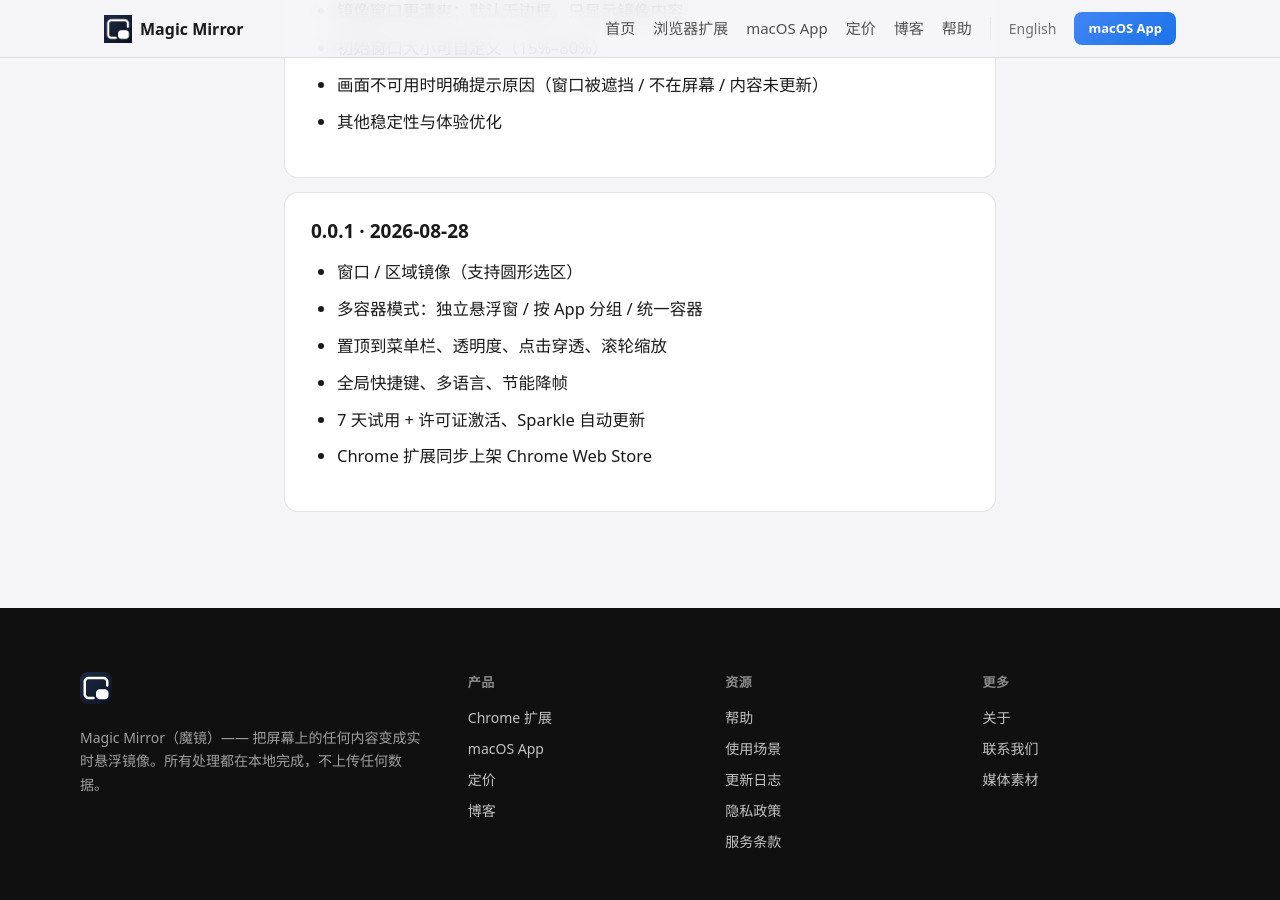
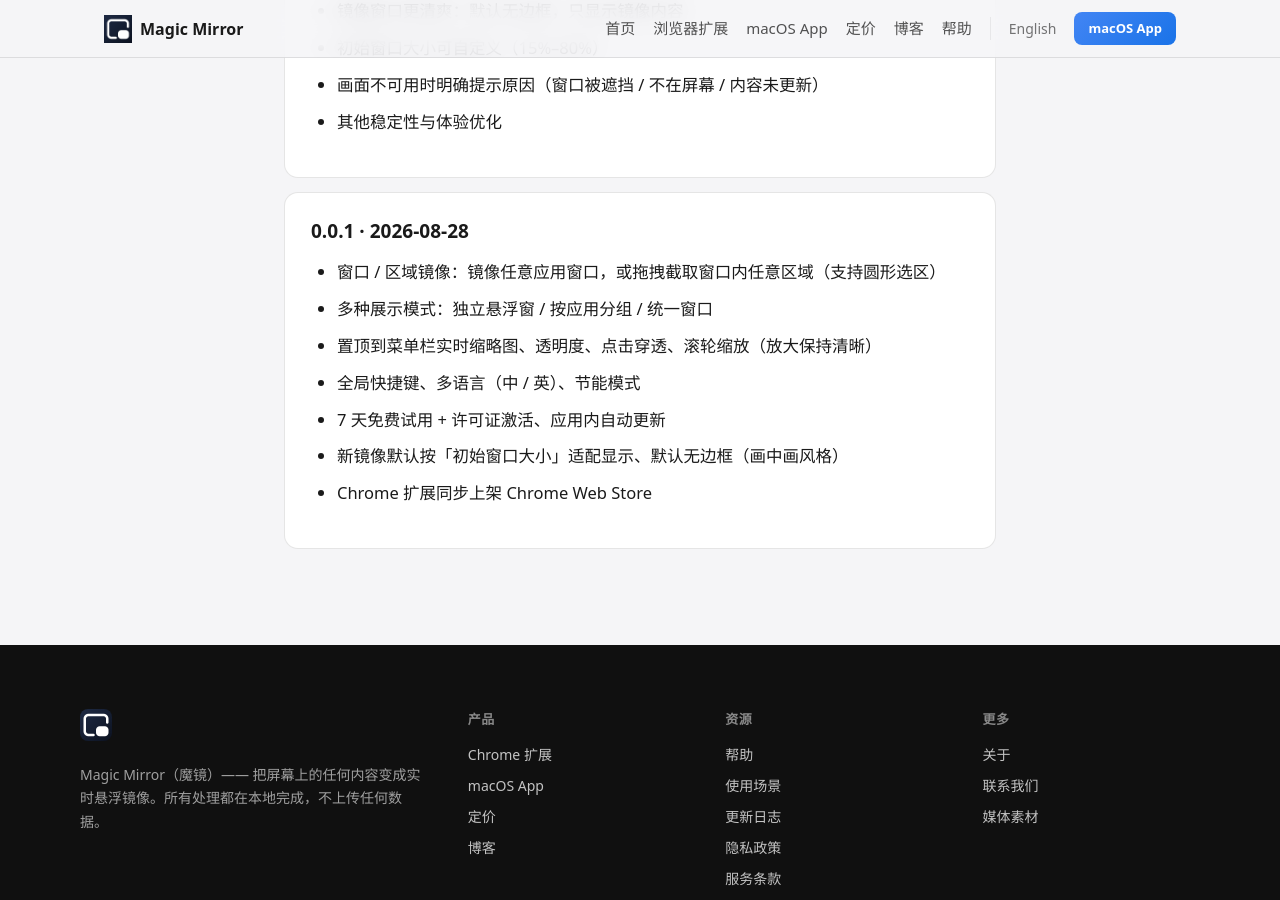
Before and after one commit to gamepunk/magic-mirror, a Jekyll site: the page built from zh/updates.html, in a window 1280 px wide and 900 px high, scrolled down 385 px. Built offline with Jekyll 4.4.1, drawn with Linux system fonts in a browser that asks for light colours.

Commit message:
docs: 清理开发细节术语（容器模式/动态捕获分辨率→用户向文案）

```diff
--- a/en/index.html
+++ b/en/index.html
@@ -45,7 +45,7 @@
     <div class="pcard">
       <div class="icon">🖥️</div>
       <h3>macOS App</h3>
-      <p>Mirror any window or screen region into floating on-top windows: container modes, scroll zoom, click-through, global hotkeys.</p>
+      <p>Mirror any window or screen region into floating on-top windows: display modes, scroll zoom, click-through, global hotkeys.</p>
       <a class="btn" href="{{ site.baseurl }}/en/mac/">Learn about the macOS app →</a>
     </div>
     <div class="pcard">
--- a/en/mac.html
+++ b/en/mac.html
@@ -26,10 +26,10 @@
   <h2 style="margin-top: 40px">Features</h2>
   <div class="doc-list">
     <div class="doc-item"><strong>Window / region mirroring</strong> — mirror any app window, or drag-select any region inside it (circular selection supported).</div>
-    <div class="doc-item"><strong>Multiple container modes</strong> — one window per mirror / grouped by app / unified container.</div>
+    <div class="doc-item"><strong>Multiple display modes</strong> — one window per mirror / grouped by app / unified window.</div>
     <div class="doc-item"><strong>Pin to the menu bar</strong> — live thumbnail in the menu bar, click to restore.</div>
     <div class="doc-item"><strong>Opacity &amp; click-through</strong> — adjust opacity and pass clicks through any mirror.</div>
-    <div class="doc-item"><strong>Scroll-to-zoom</strong> — zoom on hover, stays crisp when enlarged (dynamic capture resolution).</div>
+    <div class="doc-item"><strong>Scroll-to-zoom</strong> — zoom on hover, stays crisp when enlarged.</div>
     <div class="doc-item"><strong>Global hotkeys</strong> — show/hide, mirror frontmost window, capture a region, pin/close/opacity/click-through.</div>
     <div class="doc-item"><strong>Multilingual</strong> — Simplified Chinese / English.</div>
   </div>
--- a/zh/index.html
+++ b/zh/index.html
@@ -45,7 +45,7 @@
     <div class="pcard">
       <div class="icon">🖥️</div>
       <h3>macOS App</h3>
-      <p>镜像任意窗口或屏幕区域到置顶悬浮窗：容器模式、滚轮缩放、点击穿透、全局快捷键。</p>
+      <p>镜像任意窗口或屏幕区域到置顶悬浮窗：多种展示模式、滚轮缩放、点击穿透、全局快捷键。</p>
       <a class="btn" href="{{ site.baseurl }}/zh/mac/">了解 macOS App →</a>
     </div>
     <div class="pcard">
--- a/zh/mac.html
+++ b/zh/mac.html
@@ -26,10 +26,10 @@
   <h2 style="margin-top: 40px">功能</h2>
   <div class="doc-list">
     <div class="doc-item"><strong>窗口 / 区域镜像</strong> —— 镜像任意应用窗口，或拖拽截取窗口内任意区域（支持圆形选区）。</div>
-    <div class="doc-item"><strong>多容器模式</strong> —— 每个镜像独立悬浮窗 / 按 App 分组 / 统一容器。</div>
+    <div class="doc-item"><strong>多种展示模式</strong> —— 独立悬浮窗 / 按应用分组 / 统一窗口。</div>
     <div class="doc-item"><strong>置顶到菜单栏</strong> —— 以实时缩略图驻留菜单栏，点击恢复。</div>
     <div class="doc-item"><strong>透明度与点击穿透</strong> —— 任意镜像可调透明度、可穿透点击。</div>
-    <div class="doc-item"><strong>滚轮缩放</strong> —— 悬停缩放，放大保持清晰（动态捕获分辨率）。</div>
+    <div class="doc-item"><strong>滚轮缩放</strong> —— 悬停缩放，放大保持清晰。</div>
     <div class="doc-item"><strong>全局快捷键</strong> —— 显示/隐藏、镜像当前窗口、截取区域、置顶/关闭/透明度/穿透。</div>
     <div class="doc-item"><strong>多语言</strong> —— 简体中文 / English。</div>
   </div>
--- a/zh/updates.html
+++ b/zh/updates.html
@@ -25,11 +25,12 @@
     <div class="doc-item">
       <h3>0.0.1 · 2026-08-28</h3>
       <ul>
-        <li>窗口 / 区域镜像（支持圆形选区）</li>
-        <li>多容器模式：独立悬浮窗 / 按 App 分组 / 统一容器</li>
-        <li>置顶到菜单栏、透明度、点击穿透、滚轮缩放</li>
-        <li>全局快捷键、多语言、节能降帧</li>
-        <li>7 天试用 + 许可证激活、Sparkle 自动更新</li>
+        <li>窗口 / 区域镜像：镜像任意应用窗口，或拖拽截取窗口内任意区域（支持圆形选区）</li>
+        <li>多种展示模式：独立悬浮窗 / 按应用分组 / 统一窗口</li>
+        <li>置顶到菜单栏实时缩略图、透明度、点击穿透、滚轮缩放（放大保持清晰）</li>
+        <li>全局快捷键、多语言（中 / 英）、节能模式</li>
+        <li>7 天免费试用 + 许可证激活、应用内自动更新</li>
+        <li>新镜像默认按「初始窗口大小」适配显示、默认无边框（画中画风格）</li>
         <li>Chrome 扩展同步上架 Chrome Web Store</li>
       </ul>
     </div>
```
Also changed, not shown: en/updates.html (+6 -5 lines).
